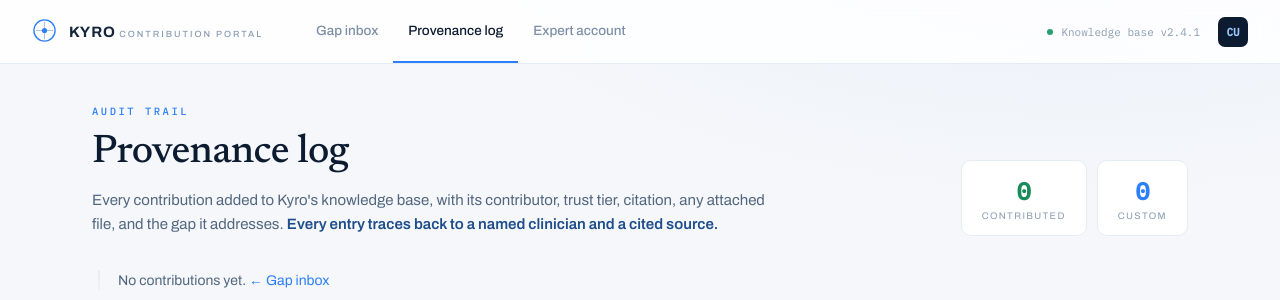
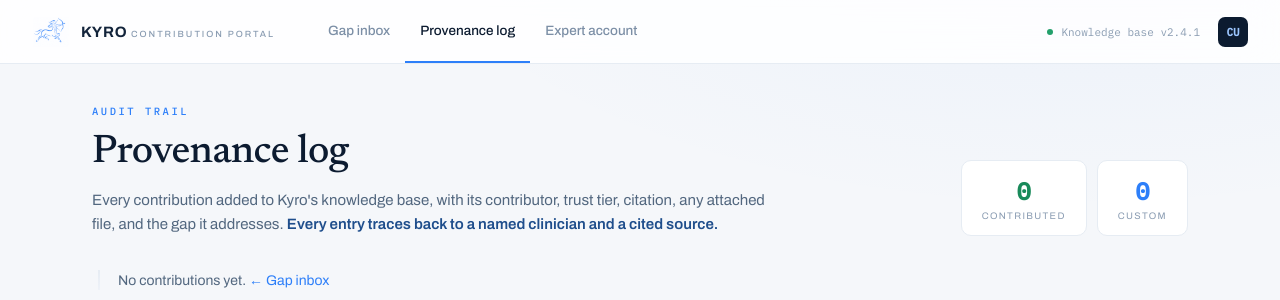
Before and after one commit to anik1617/Team_43, a FastAPI app: page /portal/contributions in a window 1280 px wide. Shown: the top 300 px of the page. Run offline with FastAPI, Linux system fonts and the light colour scheme; data that the repository does not hold is empty.

Commit message:
feat(portal): replace logo and favicon with the Chiron centaur mark
Swap the placeholder crosshair SVG for the Kyro centaur-archer (Chiron).
Source art was 3.8 MB / 2284x1856 with a solid white background, so it was
processed into two lightweight transparent assets: a brand-blue nav logo
(~15 KB) and a light-blue-on-navy favicon badge (~11 KB) matching the avatar.

Adds a /static mount so the app serves its own assets; wires the favicon
link and the logo img into base.html.

Co-Authored-By: Claude Opus 4.8 (1M context) <noreply@anthropic.com>

```diff
--- a/cloud/service/app.py
+++ b/cloud/service/app.py
@@ -22,6 +22,7 @@ load_dotenv(os.path.join(os.path.dirname(__file__), "..", ".env"))
 
 from fastapi import FastAPI                       # noqa: E402
 from fastapi.responses import RedirectResponse    # noqa: E402
+from fastapi.staticfiles import StaticFiles        # noqa: E402
 from starlette.middleware.sessions import SessionMiddleware  # noqa: E402
 
 from .db import init_db                            # noqa: E402
@@ -57,6 +58,10 @@ app = FastAPI(title="Kyro Cloud Service", version="0.1.0", lifespan=lifespan)
 app.add_middleware(SessionMiddleware, secret_key=_SESSION_SECRET,
                    https_only=not _INSECURE_COOKIES, same_site="lax")
 
+# Static assets (logo, favicon) — served by the app itself so the portal stays self-contained.
+app.mount("/static", StaticFiles(directory=os.path.join(os.path.dirname(__file__), "static")),
+          name="static")
+
 
 @app.get("/healthz")
 def healthz():
--- a/cloud/service/portal/templates/base.html
+++ b/cloud/service/portal/templates/base.html
@@ -2,6 +2,7 @@
 <html lang="en"><head>
 <meta charset="utf-8"><meta name="viewport" content="width=device-width, initial-scale=1">
 <title>Kyro · Contribution Portal</title>
+<link rel="icon" type="image/png" href="/static/kyro-favicon.png">
 <link rel="preconnect" href="https://fonts.googleapis.com">
 <link rel="preconnect" href="https://fonts.gstatic.com" crossorigin>
 <link href="https://fonts.googleapis.com/css2?family=Newsreader:ital,opsz,wght@0,6..72,400;0,6..72,500;0,6..72,600;1,6..72,400;1,6..72,500&family=Archivo:wght@400;500;600;700&family=IBM+Plex+Mono:wght@400;500&display=swap" rel="stylesheet">
@@ -115,11 +116,7 @@
 <nav class="nav">
   <a class="brand" href="/portal">
     <span class="mark">
-      <svg width="25" height="25" viewBox="0 0 26 26" fill="none">
-        <circle cx="13" cy="13" r="11" stroke="#2D7FF9" stroke-width="1.4"></circle>
-        <path d="M13 4V22M4 13H22" stroke="#A9C3E4" stroke-width="1.1"></path>
-        <circle cx="13" cy="13" r="2.7" fill="#2D7FF9"></circle>
-      </svg>
+      <img src="/static/kyro-logo.png" alt="Kyro" style="height:30px;width:auto;display:block">
     </span>
     <span>
       <span class="name">KYRO</span>
```
Also changed, not shown: cloud/service/static/kyro-favicon.png (added), cloud/service/static/kyro-logo.png (added).
